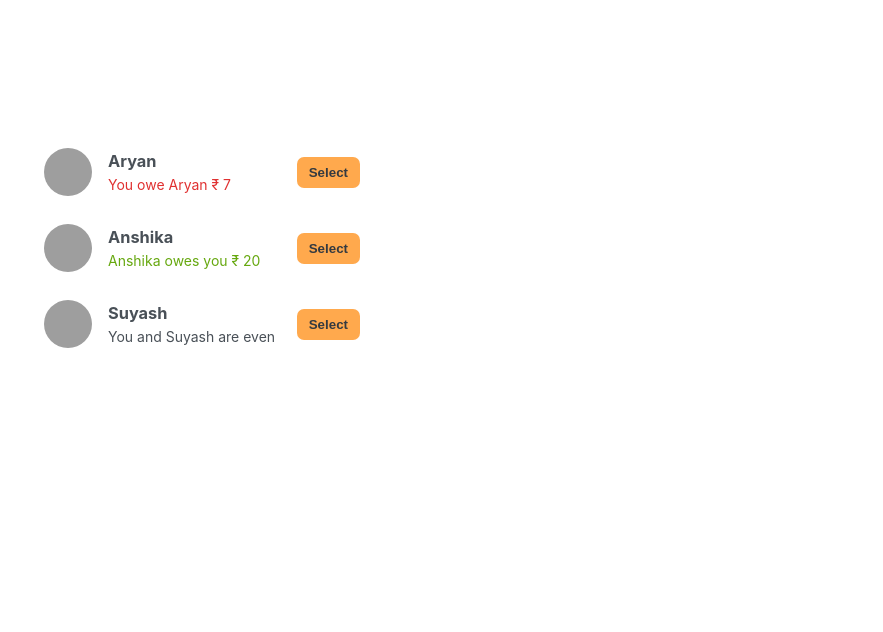
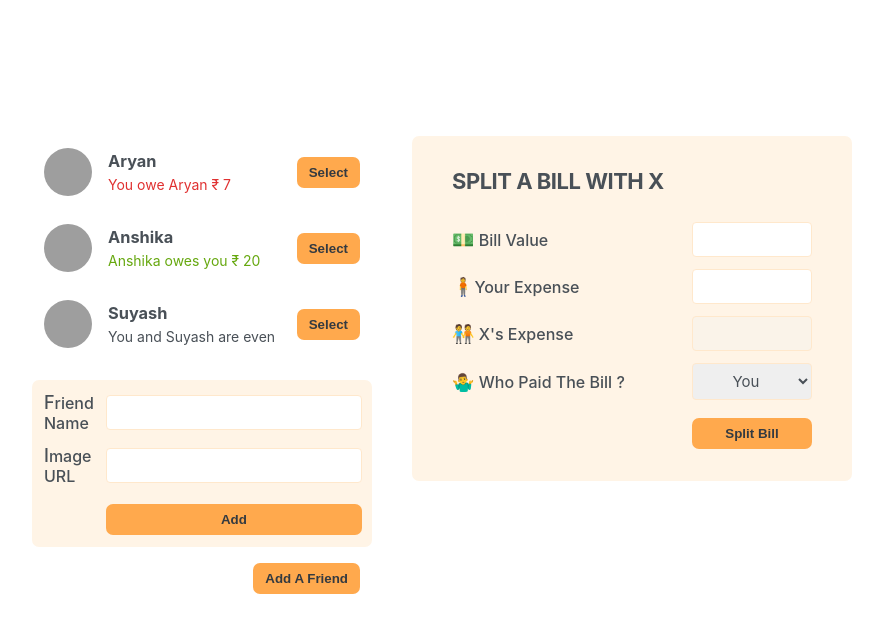
Before and after one commit to AnushkJain2201/eat_n_split, a React (Create React App) app: page / in a window 1280 px wide. Shown: the top 632 px of the page, without its empty margins (198-1081 px from the left). Built offline with nearby package versions, Linux system fonts and the light colour scheme; grey boxes are pictures that could not be loaded.

Commit message:
Static Page Done

```diff
--- a/package.json
+++ b/package.json
@@ -6,6 +6,7 @@
     "@testing-library/jest-dom": "^5.17.0",
     "@testing-library/react": "^13.4.0",
     "@testing-library/user-event": "^13.5.0",
+    "express": "^4.18.2",
     "react": "^18.2.0",
     "react-dom": "^18.2.0",
     "react-scripts": "5.0.1",
--- a/src/App.js
+++ b/src/App.js
@@ -1,3 +1,5 @@
+import { useState } from "react";
+
 const initialFriends = [
   {
     id: 118836,
@@ -24,7 +26,11 @@
     <div className="app">
       <div className="sidebar">
         <FriendsList />
+        <FormAddFriend />
+        <Button>Add A Friend</Button>
       </div>
+
+      <FormSplitBill />
     </div>
   );
 }
@@ -55,7 +61,55 @@
 
       {friend.balance === 0 && <p>You and {friend.name} are even</p>}
 
-      <button className="button">Select</button>
+      <Button >Select</Button>
     </li>
   );
 }
+
+const Button = ({children}) => {
+  return (
+    <button className="button">{children}</button>
+  );
+}
+
+const FormAddFriend = () => {
+  return (
+    <>
+      <form className="form-add-friend">
+        <label>Friend Name</label>
+        <input type="text" />
+
+        <label>Image URL</label>
+        <input type="text" />
+
+        <Button>Add</Button>
+      </form>
+
+    </>
+  );
+}
+
+const FormSplitBill = () => {
+  return (
+    <form className="form-split-bill">
+      <h2>Split a bill with X</h2>
+
+      <label>💵 Bill Value</label>
+      <input type="text" />
+
+      <label>🧍Your Expense</label>
+      <input type="text" />
+
+      <label>🧑‍🤝‍🧑 X's Expense</label>
+      <input type="text" disabled />
+
+      <label>🤷‍♂️ Who Paid The Bill ?</label>
+      <select>
+        <option value='user'>You</option>
+        <option value='friend'>X</option>
+      </select>
+
+      <Button>Split Bill</Button>
+    </form>
+  );
+}
--- a/src/index.css
+++ b/src/index.css
@@ -133,7 +133,7 @@
 
   label::first-letter {
     display: inline-block;
-    margin-right: 4px;
+    margin-right: 0px;
     font-size: 1.8rem;
   }
 
```
Also changed, not shown: 1 other file (tests, documents, lock files or other folders).
